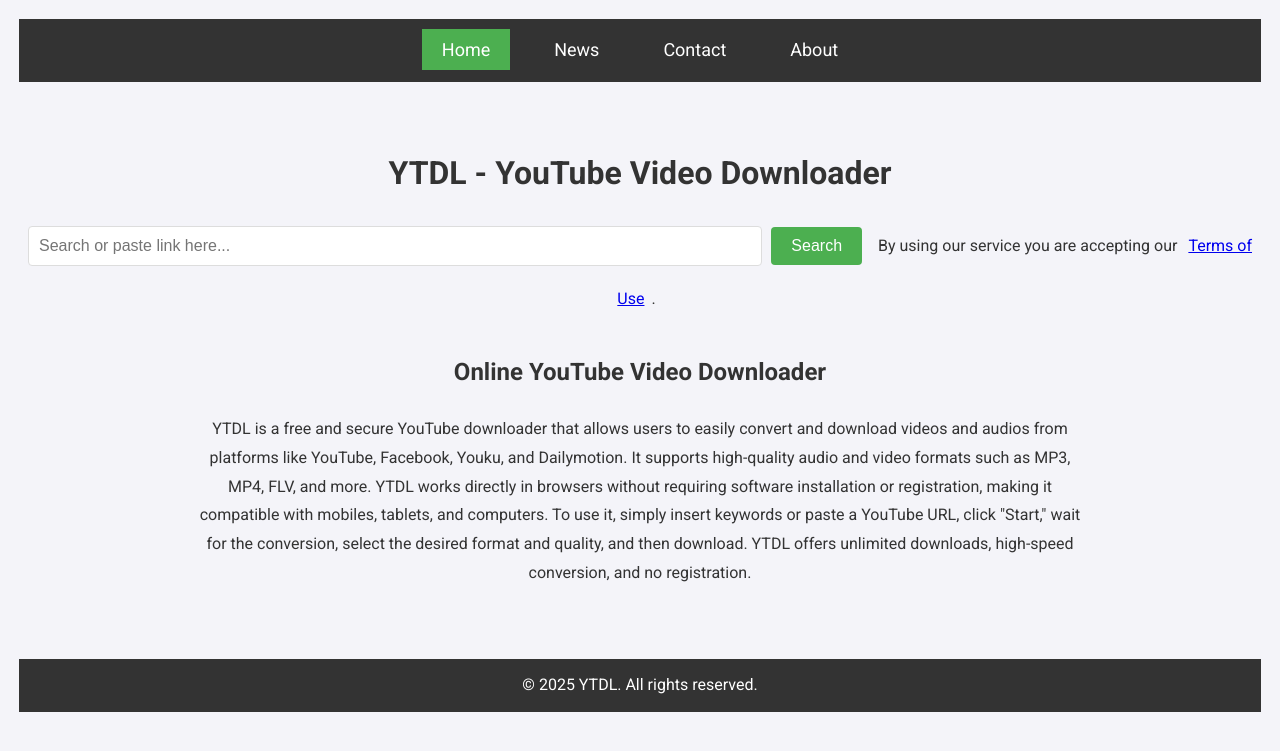
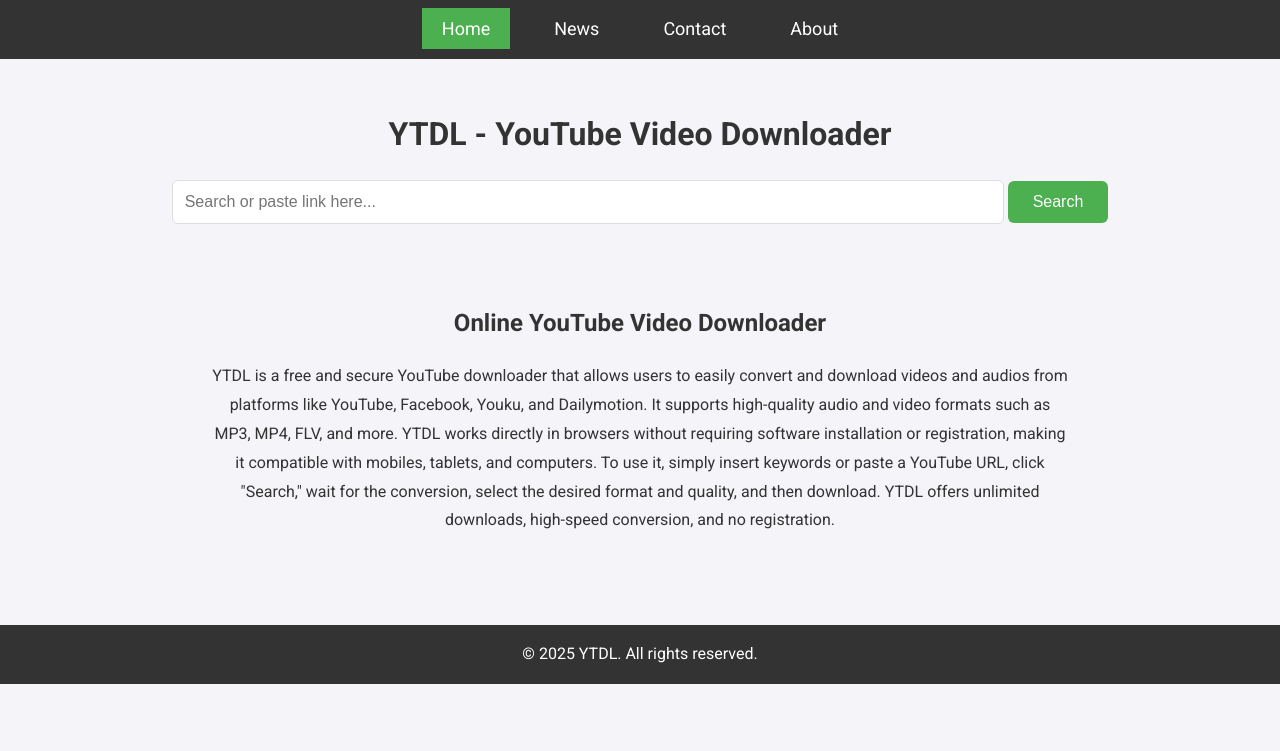
Before and after one commit to mar-vyn23/ytdl, a Flask app: page / in a window 1280 px wide. Shown: the top 751 px of the page. Run offline with Flask 3, Linux system fonts and the light colour scheme.

Commit message:
Add video download functionality and improve UI styling

```diff
--- a/app.py
+++ b/app.py
@@ -1,14 +1,25 @@
-from flask import Flask, render_template
-
+from flask import Flask, render_template, request, send_file
+from pytube import YouTube
+import os
 
 # Specify the templates folder explicitly
 app = Flask(__name__, template_folder="templates")
 
 # Define the route correctly
-@app.route("/")
+@app.route("/", methods=["GET", "POST"])
 def home():
+    if request.method == "POST":
+        link = request.form.get("video_link")
+        if link:
+            try:
+                yt = YouTube(link)
+                stream = yt.streams.get_highest_resolution()
+                download_path = stream.download(output_path="downloads")  # Specify a download folder
+                return send_file(download_path, as_attachment=True)  # Offer the file for download
+            except Exception as e:
+                return f"An error occurred: {e}"
+
     return render_template("index.html")
 
 if __name__ == "__main__":
     app.run(debug=True)
-    print(app.url_map)
--- a/static/styles.css
+++ b/static/styles.css
@@ -1,7 +1,7 @@
 /* General reset for margin, padding, and box-sizing */
 * {
-    margin: 5px;
-    padding: 2px;
+    margin: 0;
+    padding: 0;
     box-sizing: border-box;
 }
 
@@ -16,7 +16,7 @@ body {
 /* Header Styling */
 header {
     background-color: #333; /* Dark background color for header */
-    padding: 10px 0; /* Padding for the top and bottom */
+    padding: 15px 0; /* Padding for the top and bottom */
     text-align: center; /* Center the navigation items */
 }
 
@@ -47,22 +47,22 @@ header {
 
 /* Input Field Styling */
 .search-input {
-    padding: 10px; /* Padding inside the input */
-    width: 60%; /* Width of the search bar */
+    padding: 12px; /* Padding inside the input */
+    width: 65%; /* Width of the search bar */
     margin: 20px 0; /* Vertical margin for spacing */
     border: 1px solid #ddd; /* Light gray border */
-    border-radius: 4px; /* Rounded corners */
+    border-radius: 6px; /* Rounded corners */
     font-size: 16px; /* Font size */
 }
 
 /* Button Styling */
 .search-button {
-    padding: 10px 20px; /* Padding for the button */
+    padding: 12px 25px; /* Padding for the button */
     font-size: 16px; /* Font size for the button text */
     background-color: #4CAF50; /* Green background color */
     color: #fff; /* White text */
     border: none; /* No border */
-    border-radius: 4px; /* Rounded corners */
+    border-radius: 6px; /* Rounded corners */
     cursor: pointer; /* Pointer cursor on hover */
 }
 
@@ -73,10 +73,11 @@ header {
 /* Content Section Styling */
 .content {
     text-align: center; /* Center-align the content */
-    margin-top: 30px; /* Top margin for spacing */
+    margin-top: 40px; /* Top margin for spacing */
     max-width: 900px; /* Maximum width of content */
     margin-left: auto; /* Center horizontally */
     margin-right: auto; /* Center horizontally */
+    padding: 20px;
 }
 
 /* Heading and Paragraph Styling */
@@ -96,8 +97,8 @@ footer {
     text-align: center;
     background-color: #333;
     color: #fff;
-    padding: 10px;
-    margin-top: 40px;
+    padding: 15px;
+    margin-top: 50px;
 }
 
 footer p {
--- a/templates/index.html
+++ b/templates/index.html
@@ -23,7 +23,7 @@
 <body>
     <header>
         <div class="topnav">
-            <a class="active" href="#home">Home</a>
+            <a class="active" href="{{ url_for('home') }}">Home</a>
             <a href="#news">News</a>
             <a href="#contact">Contact</a>
             <a href="#about">About</a>
@@ -33,17 +33,18 @@
     <main>
         <div class="center-container">
             <h1>YTDL - YouTube Video Downloader</h1>
-            <input type="text" placeholder="Search or paste link here..." class="search-input">
-            <!-- <br> -->
-            <button class="search-button">Search</button>
-            <!-- <br> -->
-            <span>By using our service you are accepting our <a href="#">Terms of Use</a>.</span>
+            <!-- Updated Form for Flask -->
+            <form action="{{ url_for('home') }}" method="POST">
+                <input type="text" name="video_link" placeholder="Search or paste link here..." class="search-input">
+                <button type="submit" class="search-button">Search</button>
+            </form>
+            <!-- <span>By using our service you are accepting our <a href="#">Terms of Use</a>.</span> -->
         </div>
 
         <div class="content">
             <h2>Online YouTube Video Downloader</h2>
             <p>
-                YTDL is a free and secure YouTube downloader that allows users to easily convert and download videos and audios from platforms like YouTube, Facebook, Youku, and Dailymotion. It supports high-quality audio and video formats such as MP3, MP4, FLV, and more. YTDL works directly in browsers without requiring software installation or registration, making it compatible with mobiles, tablets, and computers. To use it, simply insert keywords or paste a YouTube URL, click "Start," wait for the conversion, select the desired format and quality, and then download. YTDL offers unlimited downloads, high-speed conversion, and no registration.
+                YTDL is a free and secure YouTube downloader that allows users to easily convert and download videos and audios from platforms like YouTube, Facebook, Youku, and Dailymotion. It supports high-quality audio and video formats such as MP3, MP4, FLV, and more. YTDL works directly in browsers without requiring software installation or registration, making it compatible with mobiles, tablets, and computers. To use it, simply insert keywords or paste a YouTube URL, click "Search," wait for the conversion, select the desired format and quality, and then download. YTDL offers unlimited downloads, high-speed conversion, and no registration.
             </p>
         </div>
     </main>
```
